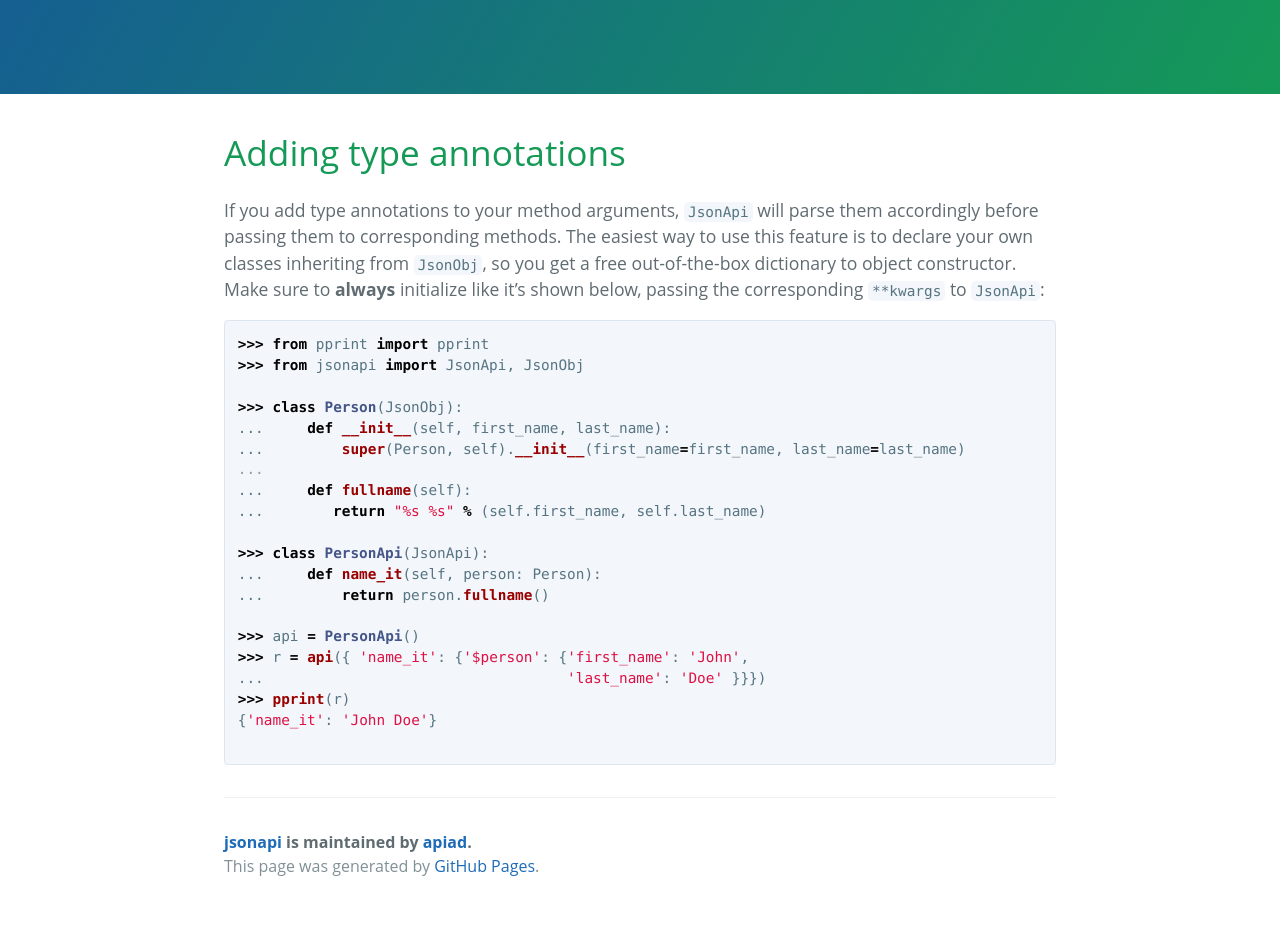
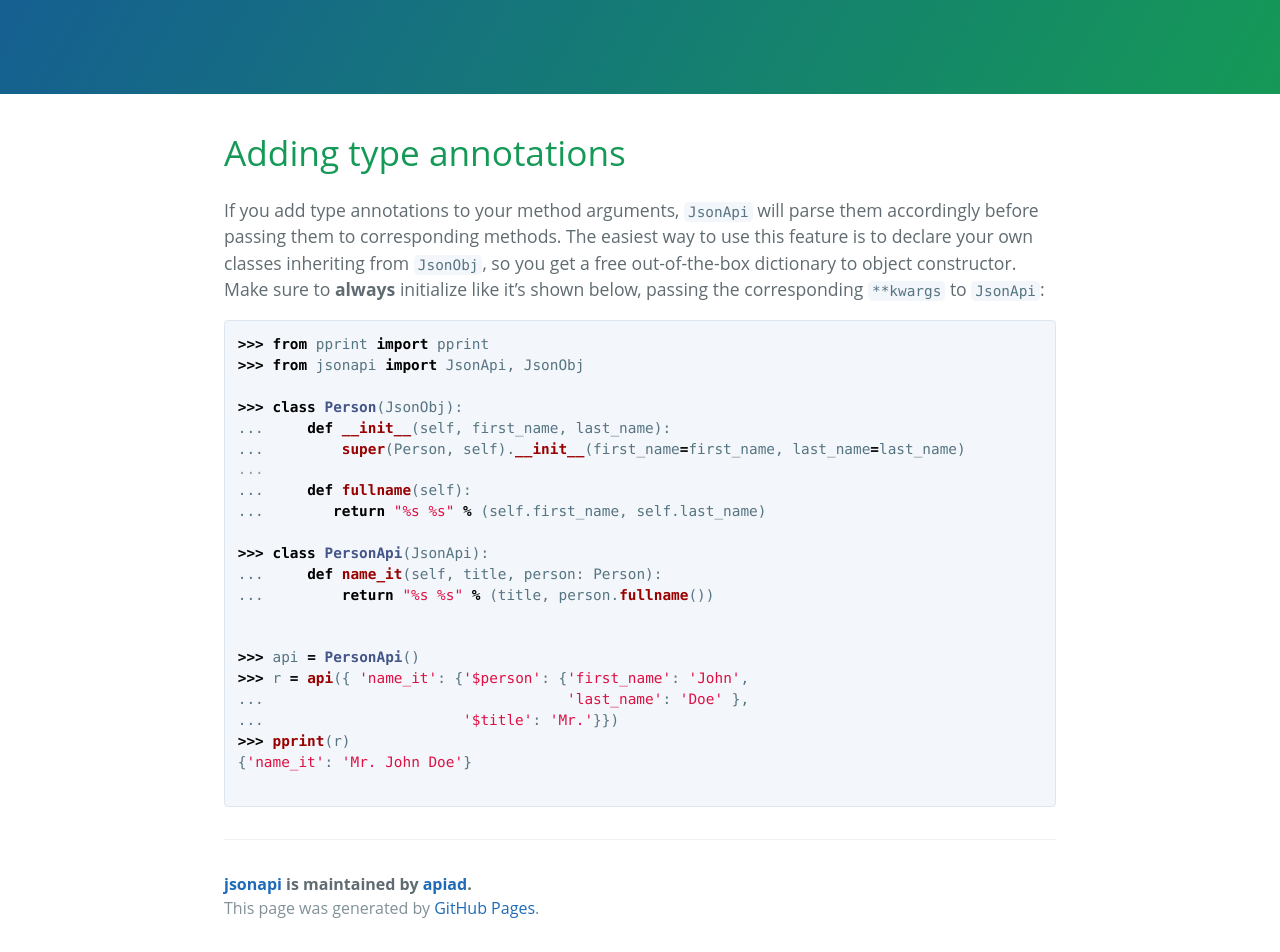
Before and after one commit to apiad/jsonapi, a Jekyll site: the page built from docs/types.md, in a window 1280 px wide and 1268 px high. Shown: the part 316-1268 px from the top of the window. Built offline with Jekyll 4.4.1, drawn with Linux system fonts in a browser that asks for light colours; our own code applies the rules of GitHub Pages for plain Markdown files; grey boxes are pictures that could not be loaded.

````diff
--- a/docs/types.md
+++ b/docs/types.md
@@ -21,13 +21,15 @@ Make sure to **always** initialize like it's shown below, passing the correspond
 ...        return "%s %s" % (self.first_name, self.last_name)
 
 >>> class PersonApi(JsonApi):
-...     def name_it(self, person: Person):
-...         return person.fullname()
+...     def name_it(self, title, person: Person):
+...         return "%s %s" % (title, person.fullname())
+
 
 >>> api = PersonApi()
 >>> r = api({ 'name_it': {'$person': {'first_name': 'John',
-...                                   'last_name': 'Doe' }}})
+...                                   'last_name': 'Doe' },
+...                       '$title': 'Mr.'}})
 >>> pprint(r)
-{'name_it': 'John Doe'}
+{'name_it': 'Mr. John Doe'}
 
 ```
````
Also changed, not shown: tests.py (+6 -3 lines).
